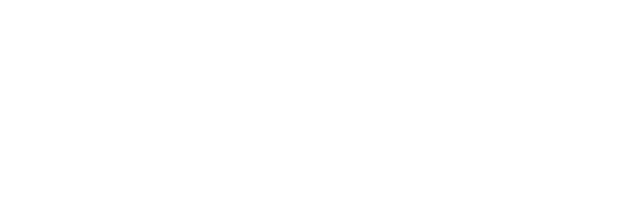
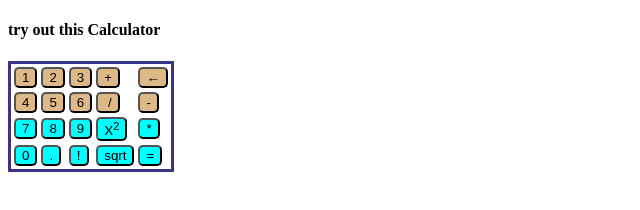
Before and after one commit to chrixOB/Mini-Projects, a plain HTML site: page calculator.html in a window 1280 px wide. Shown: the whole page, without its empty margins (0-640 px from the left). Drawn offline with Linux system fonts and the light colour scheme.

Commit message:
a calculator app

```diff
--- /dev/null
+++ b/calculator.css
@@ -0,0 +1,15 @@
+/* styling for calculator.html */
+
+table{
+    border: 3px solid rgb(57, 52, 136);
+}
+
+.row1{
+    background-color: burlywood;
+    border-radius: 5px;
+}
+
+.row2{
+    background-color: cyan;
+    border-radius: 5px;
+}
--- a/calculator.html
+++ b/calculator.html
@@ -5,8 +5,41 @@
     <meta http-equiv="X-UA-Compatible" content="IE=edge">
     <meta name="viewport" content="width=device-width, initial-scale=1.0">
     <title>Calculator app</title>
+<h4>try out this Calculator</h4>
+<link href="calculator.css" rel="stylesheet">
 </head>
+
+
 <body>
-
+<table>
+    <tr>
+        <td><button class="row1">1</button></td>
+        <td><button class="row1">2</button></td>
+        <td><button class="row1">3</button></td>
+        <td><button class="row1">+</button></td>
+        <td><button class="row1">&larr;</button></td>
+    </tr>
+    <tr>
+        <td><button class="row1">4</button></td>
+        <td><button class="row1">5</button></td>
+        <td><button class="row1">6</button></td>
+        <td><button class="row1">&nbsp;/</button></td>
+        <td><button class="row1">-</button></td>
+    </tr>
+    <tr>
+        <td><button class="row2">7</button></td>
+        <td><button class="row2">8</button></td>
+        <td><button class="row2">9</button></td>
+        <td><button class="row2">X<sup>2</sup></button></td>
+        <td><button class="row2">*</button></td>
+    </tr>
+    <tr>
+        <td><button class="row2">0</button></td>
+        <td><button class="row2">.</button></td>
+        <td><button class="row2">!</button></td>
+        <td><button class="row2">sqrt</button></td>
+        <td><button class="row2">=</button></td>
+    </tr>
+</table>
 </body>
 </html>
```
